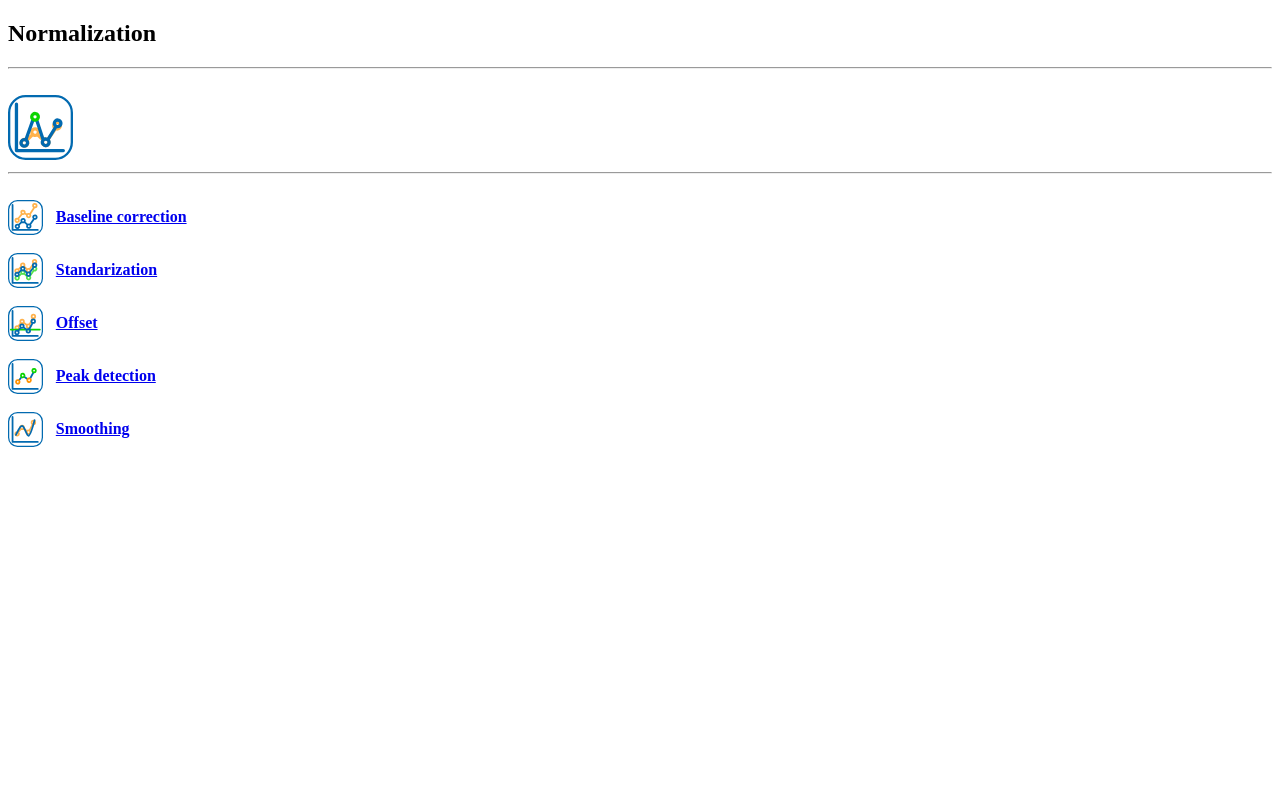
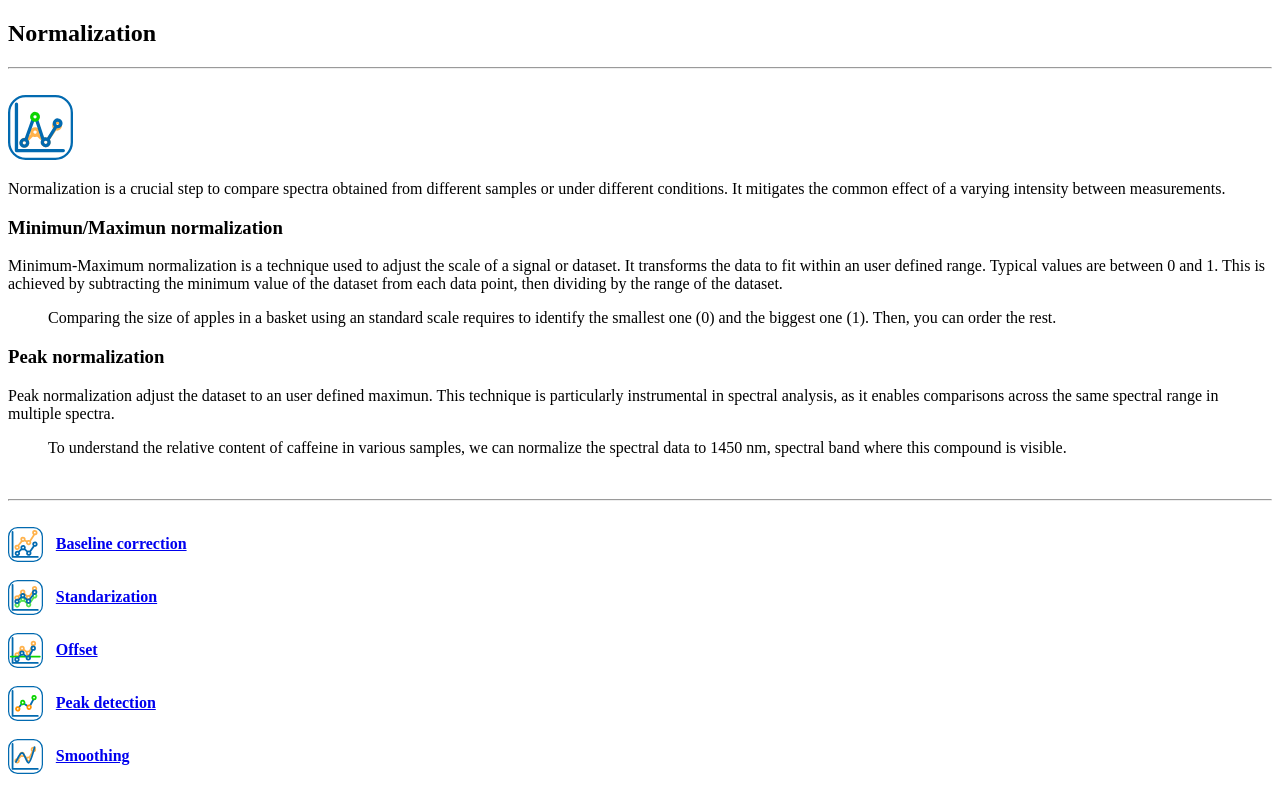
Before and after one commit to SFTechnologies/spectrify-docs, a Next.js app: page /preprocessing/normalization in a window 1280 px wide. Built offline with nearby package versions, Linux system fonts and the light colour scheme.

Commit message:
normalization-text

```diff
--- a/pages/index.mdx
+++ b/pages/index.mdx
@@ -1,7 +1,7 @@
 import Image from 'next/image'
 import ImageLink from '/components/ImageLink';
 
-# Spectrify
+# SPECTRIFY
 
 Welcome to Spectrify, your one-stop solution for all your spectral data analysis needs!
 
--- a/pages/preprocessing/normalization.mdx
+++ b/pages/preprocessing/normalization.mdx
@@ -7,6 +7,21 @@ export const imagePath = "/images/preprocessing/";
 <br />
 <Image src={`${imagePath}normalization_icon.svg`} alt="normalization icon" width={65} height={65} />
 
+Normalization is a crucial step to compare spectra obtained from different samples or under different conditions. It mitigates the common effect of a varying intensity between measurements.
+
+### Minimun/Maximun normalization
+
+Minimum-Maximum normalization is a technique used to adjust the scale of a signal or dataset. It transforms the data to fit within an user defined range. Typical values are between 0 and 1. This is achieved by subtracting the minimum value of the dataset from each data point, then dividing by the range of the dataset.
+
+> Comparing the size of apples in a basket using an standard scale requires to identify the smallest one (0) and the biggest one (1). Then, you can order the rest.
+>
+
+### Peak normalization
+
+Peak normalization adjust the dataset to an user defined maximun. This technique is particularly instrumental in spectral analysis, as it enables comparisons across the same spectral range in multiple spectra.
+
+> To understand the relative content of caffeine in various samples, we can normalize the spectral data to 1450 nm, spectral band where this compound is visible.
+>
 
 <br />
 <hr />
```
